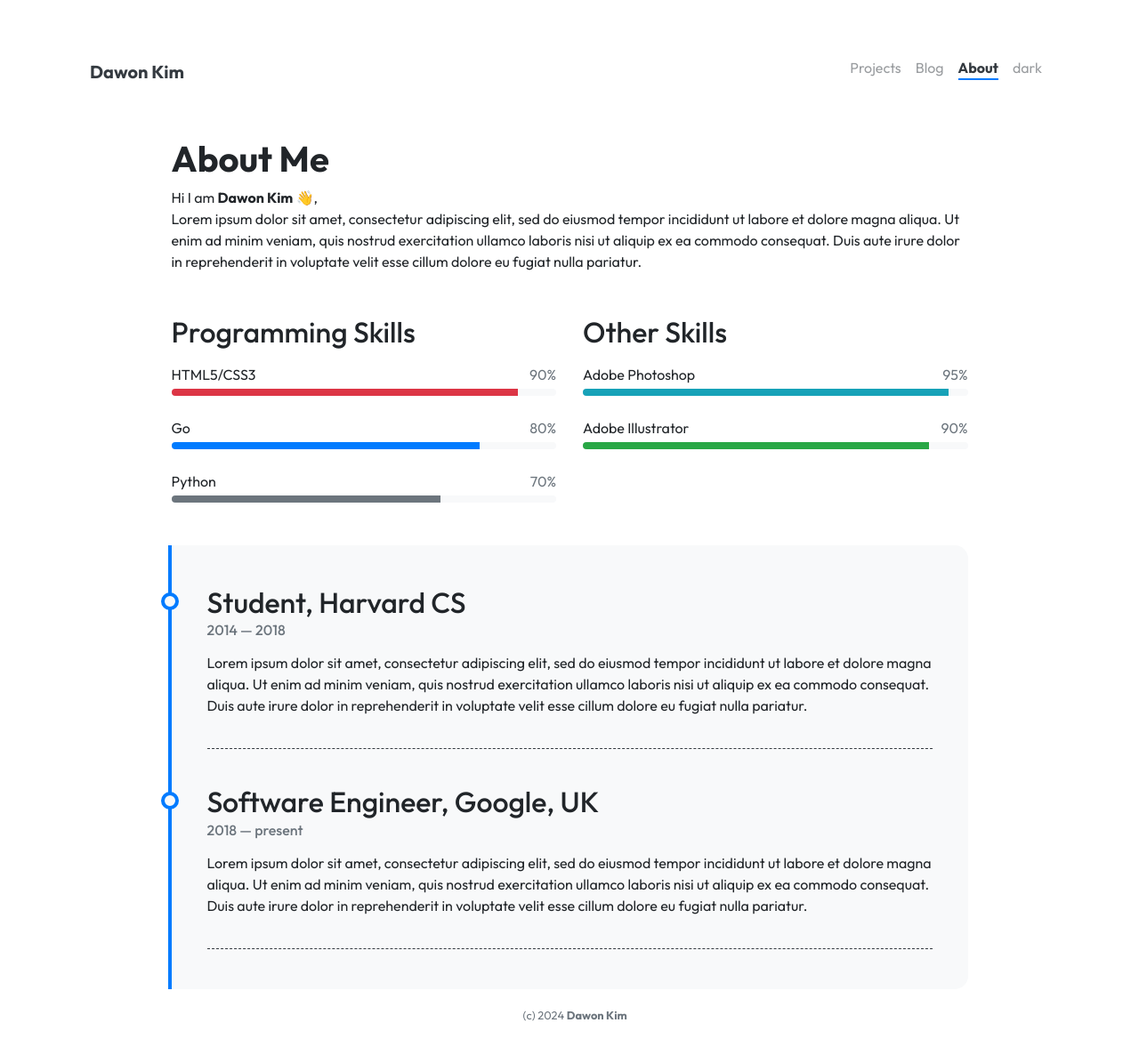
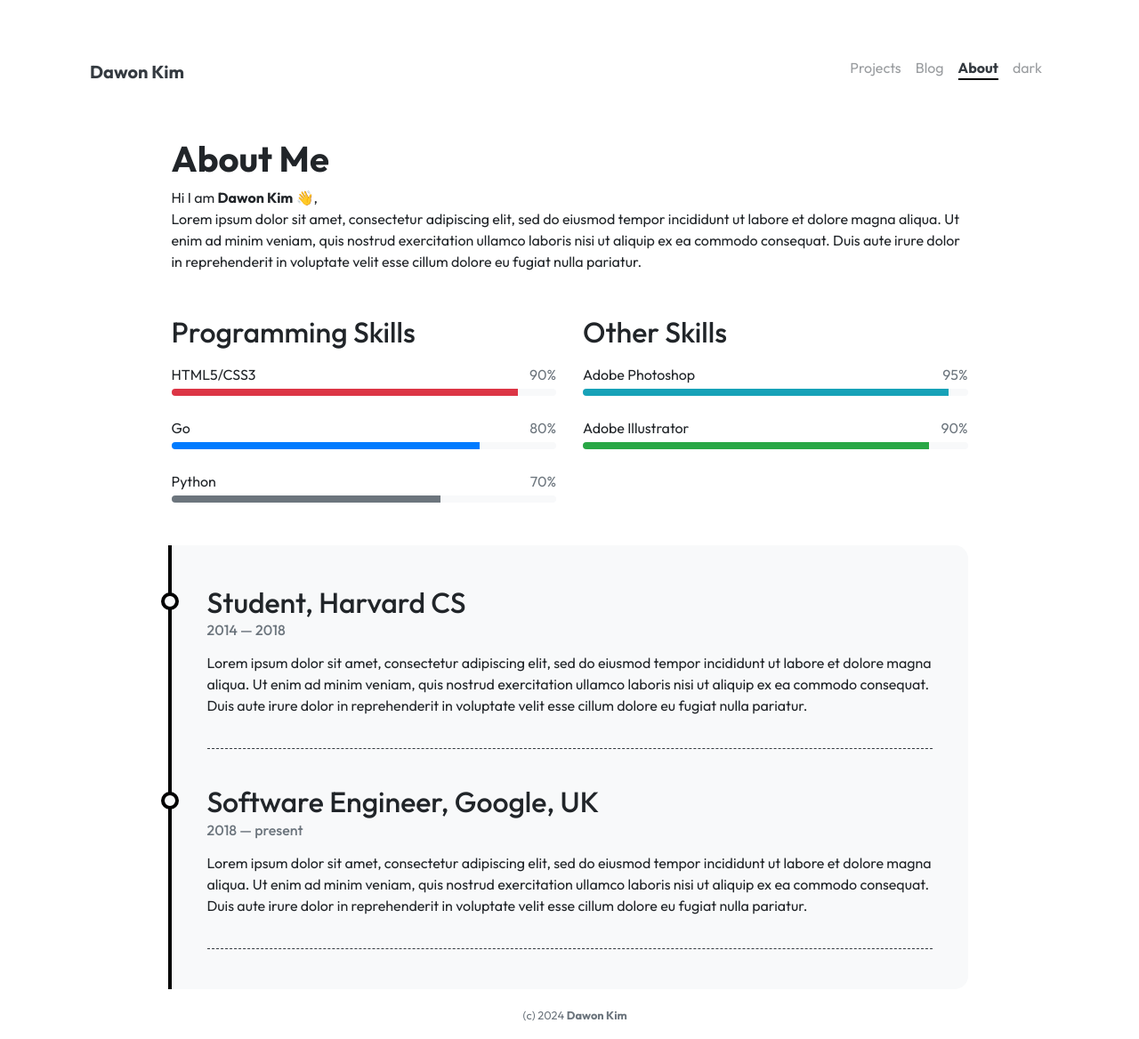
Before and after one commit to dawonkimhci/dawonkimhci.github.io, a Jekyll site: the page built from pages/about.md, in a window 1280 px wide. Shown: the whole page at 89% size. Built offline with Jekyll 4.4.1, drawn with Linux system fonts in a browser that asks for light colours; emoji names are drawn with the system emoji font.

Commit message:
Update _variables.scss

```diff
--- a/_sass/_variables.scss
+++ b/_sass/_variables.scss
@@ -1,4 +1,4 @@
-$primary:   #007bff;
+$primary:   #000000;
 $secondary: #6c757d;
 $success:   #28a745;
 $info:      #17a2b8;
```
